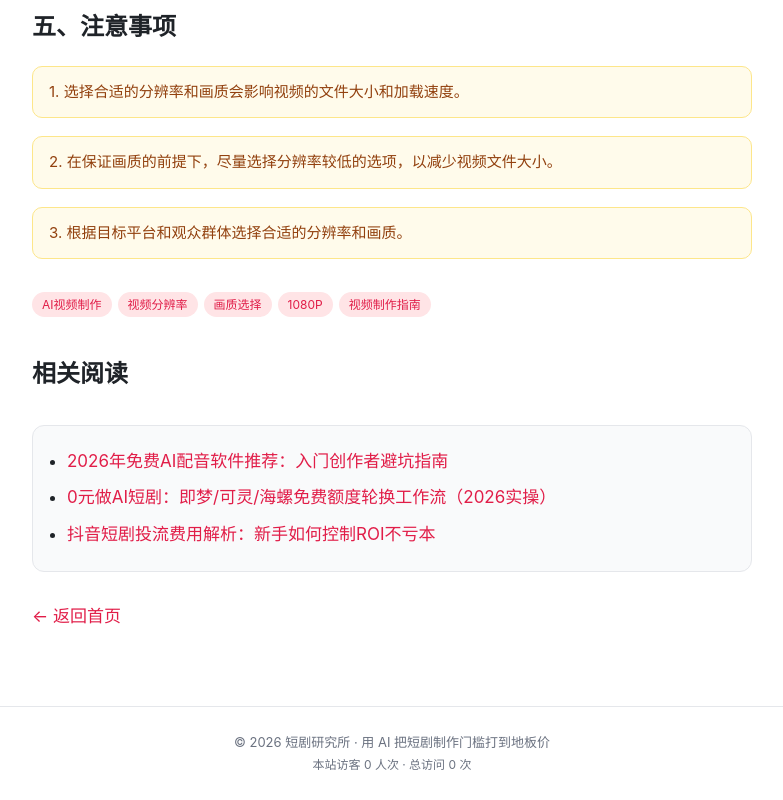
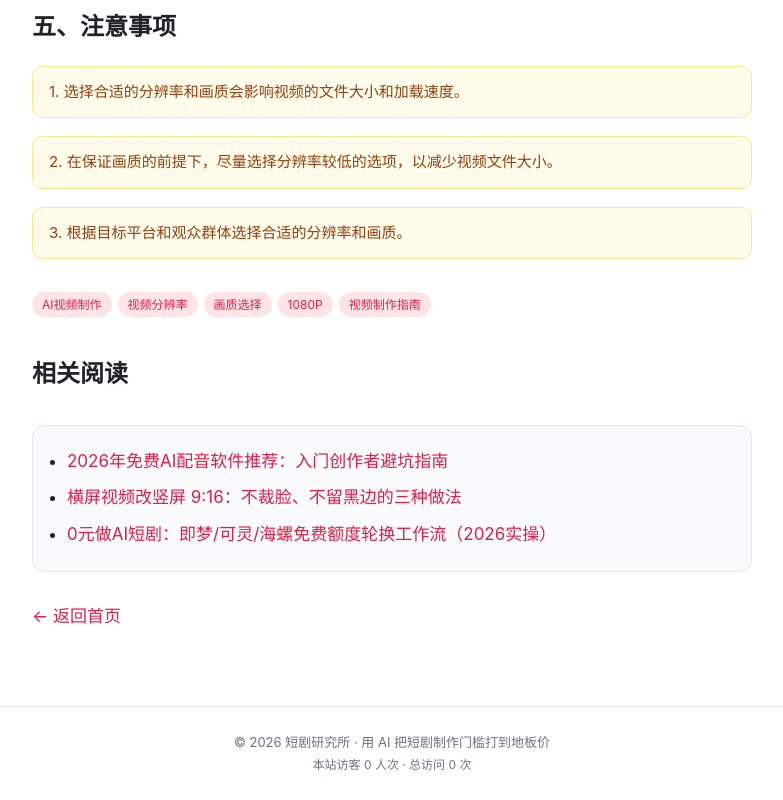
Before and after one commit to m664375988/duanju-yanjiu, a plain HTML site: page docs/posts/ai-shipin-fenbianlv.html in a window 1280 px wide. Shown: the part 1090-1890 px from the top of the page, without its empty margins (248-1031 px from the left). Drawn offline with Linux system fonts and the light colour scheme.

Commit message:
deploy: ai-shipin-fenbianlv.html

```diff
--- a/docs/posts/ai-shipin-fenbianlv.html
+++ b/docs/posts/ai-shipin-fenbianlv.html
@@ -75,7 +75,7 @@ footer.site{border-top:1px solid var(--line);color:var(--muted);font-size:13px;t
 
 
 <div class="tags" style="margin-top:30px"><span class="tag">AI视频制作</span><span class="tag">视频分辨率</span><span class="tag">画质选择</span><span class="tag">1080P</span><span class="tag">视频制作指南</span></div>
-<h2>相关阅读</h2><ul class="related"><li><a href="/duanju-yanjiu/posts/ai-peiyin-ruanjian.html">2026年免费AI配音软件推荐：入门创作者避坑指南</a></li><li><a href="/duanju-yanjiu/posts/ai-duanju-mianfei-gongzuoliu.html">0元做AI短剧：即梦/可灵/海螺免费额度轮换工作流（2026实操）</a></li><li><a href="/duanju-yanjiu/posts/douyin-touliu-shoufei.html">抖音短剧投流费用解析：新手如何控制ROI不亏本</a></li></ul>
+<h2>相关阅读</h2><ul class="related"><li><a href="/duanju-yanjiu/posts/ai-peiyin-ruanjian.html">2026年免费AI配音软件推荐：入门创作者避坑指南</a></li><li><a href="/duanju-yanjiu/posts/hengping-zhuan-shuping.html">横屏视频改竖屏 9:16：不裁脸、不留黑边的三种做法</a></li><li><a href="/duanju-yanjiu/posts/ai-duanju-mianfei-gongzuoliu.html">0元做AI短剧：即梦/可灵/海螺免费额度轮换工作流（2026实操）</a></li></ul>
 <p style="margin-top:24px"><a href="/duanju-yanjiu/">← 返回首页</a></p>
 </article>
 </div></main>
```
